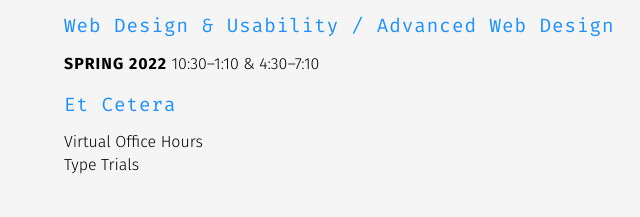
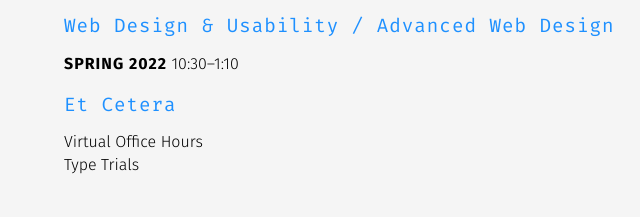
Before and after one commit to gmu-gd/classes, a plain HTML site: page index.html in a window 1280 px wide. Shown: the part 918-1135 px from the top of the page, 0-640 px from the left. Drawn offline with nearby package versions, Linux system fonts and the light colour scheme.

Commit message:
Update index.html

```diff
--- a/index.html
+++ b/index.html
@@ -61,7 +61,7 @@
         </ul>
         <h1>Web Design &amp; Usability / Advanced Web Design</h1>
         <ul>
-          <li class="pro"><a href="https://gmu-gd.github.io/web22-spring/"><strong>Spring 2022</strong> 10:30&ndash;1:10 &amp; 4:30&ndash;7:10</a></li>
+          <li class="pro"><a href="https://gmu-gd.github.io/web22-spring/"><strong>Spring 2022</strong> 10:30&ndash;1:10</a></li>
         </ul>
         <h1>Et Cetera</h1>
         <ul>
```
